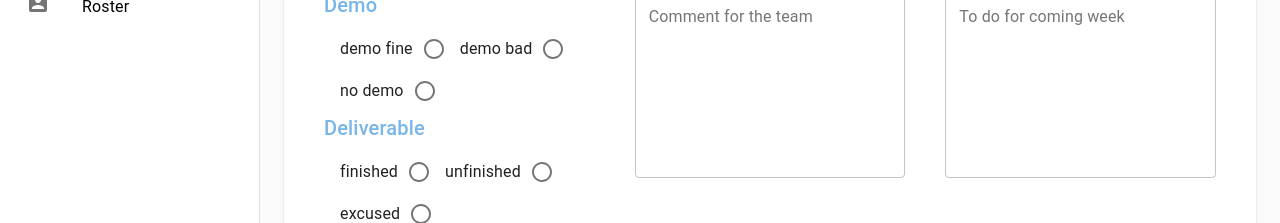
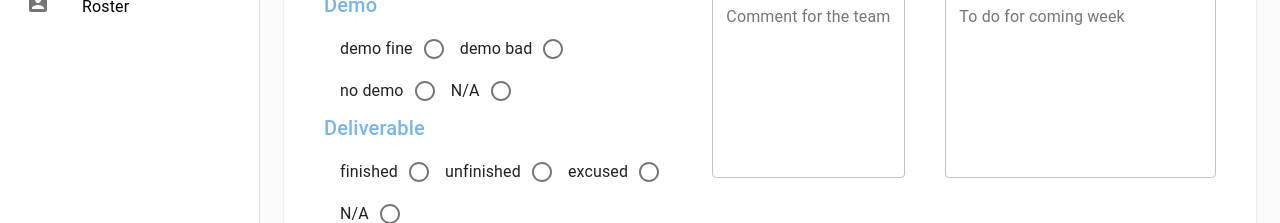
Before and after one commit to Patrick-Carawan/Comp523AdminTools, a React (Create React App) app: page /meeting in a window 1280 px wide. Shown: the part 577-800 px from the top of the page. Built offline with nearby package versions, Linux system fonts and the light colour scheme; no server answers.

Commit message:
data centralized in meeting. debounced. doesn't post to backend yet

```diff
--- a/package.json
+++ b/package.json
@@ -14,6 +14,7 @@
         "date-fns": "^2.11.1",
         "dotenv": "^8.2.0",
         "express": "^4.17.1",
+        "lodash": "^4.17.15",
         "mongoose": "^5.9.3",
         "react": "^16.12.0",
         "react-csv-reader": "^3.0.5",
--- a/src/Components/FunctionalCard/DataSelector.jsx
+++ b/src/Components/FunctionalCard/DataSelector.jsx
@@ -36,6 +36,7 @@ export default function DataSelector(props) {
   }, []);
 
   const handleWeekChange = (event) => {
+    props.changeWeek(event.target.value);
     setWeek(event.target.value);
   };
 
@@ -71,7 +72,6 @@ export default function DataSelector(props) {
               <MenuItem value="">
                 <em>None</em>
               </MenuItem>
-              <MenuItem value={12}>This Week</MenuItem>
               <MenuItem value={1}>Week 1</MenuItem>
               <MenuItem value={2}>Week 2</MenuItem>
               <MenuItem value={3}>Week 3</MenuItem>
@@ -110,7 +110,7 @@ export default function DataSelector(props) {
               <em>None</em>
             </MenuItem>
             {teams.map((team, index) => (
-              <MenuItem value={team}>{team["teamName"]}</MenuItem>
+              <MenuItem value={team} key={index}>{team["teamName"]}</MenuItem>
             ))}
           </Select>
           <FormHelperText>Choose the team</FormHelperText>
--- a/src/Components/Meeting.jsx
+++ b/src/Components/Meeting.jsx
@@ -78,7 +78,7 @@ const useStyles = makeStyles((theme) => ({
 
 export default function MeetingPage() {
   useEffect(() => {
-    Axios.get(`http://localhost:5000/teams/Spring2020`).then((res) => {
+    Axios.get(`http://localhost:5000/teams/semester/Spring2020`).then((res) => {
       console.log("teams", res);
       setTeams(res["data"]);
     });
@@ -87,6 +87,11 @@ export default function MeetingPage() {
   const [teams, setTeams] = React.useState([]);
   const [attendanceMap, setAttendanceMap] = React.useState(new Map());
   const [selectedTeam, setSelectedTeam] = React.useState({});
+  const [demoStatus, setDemoStatus] = React.useState('');
+  const [week, setWeek] = React.useState(-1);
+  const [deliverableStatus, setDeliverableStatus] = React.useState('');
+  const [comment, setComment] = React.useState('');
+  const [weekTodo, setWeekTodo] = React.useState('');
 
   const changeAttendance = (member, attendanceValue) => {
     let tempAttendanceMap = new Map(attendanceMap);
@@ -100,10 +105,39 @@ export default function MeetingPage() {
     console.log(team);
   };
 
+  const changeDemoStatus = (status) =>{
+    setDemoStatus(status);
+  };
+  const changeDeliverableStatus = (status) =>{
+    setDeliverableStatus(status);
+  };
+  const changeWeek = (week) =>{
+    setWeek(week);
+  };
+
+  const changeComment = (comment) => {
+    setComment(comment);
+  };
+
+  const changeWeekTodo = (weekTodo) => {
+    setWeekTodo(weekTodo);
+  };
+
+
   const classes = useStyles();
 
   const fixedHeightPaper = clsx(classes.paper, classes.fixedHeight);
   const MeetingTaskPaper = clsx(classes.paper, classes.meetingTaskHeight);
+
+  function submitCoachMeeting() {
+    console.log('week', week);
+    console.log('team', selectedTeam);
+    console.log('demo', demoStatus);
+    console.log('deliverable', deliverableStatus);
+    console.log('attendance', attendanceMap);
+    console.log('comment', comment);
+    console.log('weekly todo', weekTodo);
+  }
 
   return (
     <div className={classes.root}>
@@ -120,6 +154,7 @@ export default function MeetingPage() {
                   changeSelectedTeam={(team) => {
                     changeSelectedTeam(team);
                   }}
+                  changeWeek={(week)=> changeWeek(week)}
                 />
               </Paper>
             </Grid>
@@ -135,22 +170,27 @@ export default function MeetingPage() {
             </Grid>
             <Grid item xs={12}>
               <Paper className={MeetingTaskPaper}>
-                <MeetingTask teams={teams} />
+                <MeetingTask
+                    changeComment={(comment) =>changeComment(comment)}
+                    changeWeeklyTodo={(todo) => changeWeekTodo(todo)}
+                    changeDeliverableStatus={(status) => changeDeliverableStatus(status)}
+                    changeDemoStatus={(status) => changeDemoStatus(status)}
+                    teams={teams} />
               </Paper>
             </Grid>
           </Grid>
         </Container>
         <Container>
           <Grid container>
-            <Grid item xs={5}></Grid>
+            <Grid item xs={5}>
             <Grid item xs={2}>
               <div className={classes.root}>
-                <Button variant="contained" color="primary">
+                <Button onClick={submitCoachMeeting} variant="contained" color="primary">
                   Submit
                 </Button>
               </div>
             </Grid>
-            <Grid item xs={5}></Grid>
+            </Grid>
           </Grid>
         </Container>
       </main>
--- a/src/Components/MeetingSelector.jsx
+++ b/src/Components/MeetingSelector.jsx
@@ -117,7 +117,7 @@ export default function CheckAttendance(props) {
       {props.team.teamMembers
         ? props.team.teamMembers.map((member, index) =>
           props.team.teamMembers.length > 0 ?
-            <div className="teamMember">
+            <div className="teamMember" key={index}>
               <Title>{member}</Title>
               <FormControl component="fieldset">
                 <RadioGroup
--- a/src/Components/MeetingTask.jsx
+++ b/src/Components/MeetingTask.jsx
@@ -1,5 +1,5 @@
-import React from "react";
-import { makeStyles } from "@material-ui/core/styles";
+import React, {useRef} from "react";
+import {makeStyles} from "@material-ui/core/styles";
 import TextField from "@material-ui/core/TextField";
 import Button from "@material-ui/core/Button";
 import Radio from "@material-ui/core/Radio";
@@ -7,11 +7,12 @@ import RadioGroup from "@material-ui/core/RadioGroup";
 import FormControlLabel from "@material-ui/core/FormControlLabel";
 import Title from "./Title";
 import FormControl from "@material-ui/core/FormControl";
-import { Typography } from "@material-ui/core";
+import {Typography} from "@material-ui/core";
 import Grid from "@material-ui/core/Grid";
 import Container from "@material-ui/core/Container";
-import { useEffect } from "react";
+import {useEffect} from "react";
 import Axios from "axios";
+import {debounce, throttle} from 'lodash';
 
 const useStyles = makeStyles((theme) => ({
     root: {
@@ -29,19 +30,65 @@ export default function MeetingTask(props) {
     const classes = useStyles();
     const [value, setValue] = React.useState("Controlled");
     const [comment, setComment] = React.useState("");
-  const [weeklyNote, setWeeklyNote] = React.useState("");
+    const [weeklyTodo, setWeeklyTodo] = React.useState("");
     const [demoStatus, setDemoStatus] = React.useState("");
     const [deliverableStatus, setDeliverableStatus] = React.useState("");
+
+    // const debounce = (callback, delay ) => {
+    //     let timeout;
+    //     return function(){
+    //         const functionCall = () => callback.apply(this, arguments);
+    //         clearTimeout(timeout);
+    //         timeout = setTimeout(functionCall, delay);
+    //     }
+    // };
+
+    function debounced(delay, fn) {
+        let timerId;
+        return function (...args) {
+            if (timerId) {
+                clearTimeout(timerId);
+            }
+            timerId = setTimeout(() => {
+                fn(...args);
+                timerId = null;
+            }, delay);
+        }
+    }
+
+
+    const delayedChangeComment = useRef(throttle(comment => props.changeComment(comment), 2000)).current;
+    const delayedChangeWeeklyTodo = useRef(throttle(todo => props.changeWeeklyTodo(todo), 2000)).current;
+    const changeComment = (event) => {
+        setComment(event.target.value);
+        delayedChangeComment(event.target.value);
+    };
+
+    const changeWeeklyTodo = (event) => {
+        setWeeklyTodo(event.target.value);
+        delayedChangeWeeklyTodo(event.target.value);
+    };
+
+    const changeDeliverableStatus = (event) => {
+        setDeliverableStatus(event.target.value);
+        props.changeDeliverableStatus(event.target.value);
+    };
+
+    const changeDemoStatus = (event) => {
+        setDemoStatus(event.target.value);
+        props.changeDemoStatus(event.target.value);
+    };
 
     const handleChange = (event) => {
         setValue(event.target.value);
     };
 
+
     return (
         <div>
             <Container maxWidth="lg" className={classes.container}>
                 <Grid container spacing={5}>
-          <Grid item xs={4}>
+                    <Grid item xs={5}>
                         <FormControl component="fieldset">
                             <Title>Demo</Title>
                             <RadioGroup
@@ -50,25 +97,31 @@ export default function MeetingTask(props) {
                                 name="position"
                                 defaultValue="top"
                                 onChange={(e) => {
-                  setDemoStatus(e.target.value);
+                                    changeDemoStatus(e)
                                 }}
                             >
                                 <FormControlLabel
                                     value="demo fine"
-                  control={<Radio color="primary" />}
+                                    control={<Radio color="primary"/>}
                                     label="demo fine"
                                     labelPlacement="start"
                                 />{" "}
                                 <FormControlLabel
                                     value="demo bad"
-                  control={<Radio color="primary" />}
+                                    control={<Radio color="primary"/>}
                                     label="demo bad"
                                     labelPlacement="start"
                                 />{" "}
                                 <FormControlLabel
                                     value="no demo"
-                  control={<Radio color="default" />}
+                                    control={<Radio color="default"/>}
                                     label="no demo"
+                                    labelPlacement="start"
+                                />
+                                <FormControlLabel
+                                    value="N/A"
+                                    control={<Radio color="default"/>}
+                                    label="N/A"
                                     labelPlacement="start"
                                 />
                             </RadioGroup>
@@ -82,32 +135,37 @@ export default function MeetingTask(props) {
                                 name="position"
                                 defaultValue="top"
                                 onChange={(e) => {
-                  setDeliverableStatus(e.target.value);
-                  console.log(e.target.value);
+                                    changeDeliverableStatus(e);
                                 }}
                             >
                                 <FormControlLabel
                                     value="finished"
-                  control={<Radio color="primary" />}
+                                    control={<Radio color="primary"/>}
                                     label="finished"
                                     labelPlacement="start"
                                 />{" "}
                                 <FormControlLabel
                                     value="unfinished"
-                  control={<Radio color="secondary" />}
+                                    control={<Radio color="secondary"/>}
                                     label="unfinished"
                                     labelPlacement="start"
                                 />{" "}
                                 <FormControlLabel
                                     value="excused"
-                  control={<Radio color="default" />}
+                                    control={<Radio color="default"/>}
                                     label="excused"
+                                    labelPlacement="start"
+                                />
+                                <FormControlLabel
+                                    value="N/A"
+                                    control={<Radio color="default"/>}
+                                    label="N/A"
                                     labelPlacement="start"
                                 />
                             </RadioGroup>
                         </FormControl>
                     </Grid>
-          <Grid className="commentSection" item xs={4}>
+                    <Grid className="commentSection" item xs={3}>
                         <TextField
                             id="outlined-multiline-static"
                             label="Comment for the team"
@@ -117,7 +175,7 @@ export default function MeetingTask(props) {
                             defaultValue=""
                             variant="outlined"
                             onChange={(e) => {
-                setComment(e.target.value);
+                                changeComment(e);
                             }}
                         />
                     </Grid>
@@ -131,7 +189,7 @@ export default function MeetingTask(props) {
                             defaultValue=""
                             variant="outlined"
                             onChange={(e) => {
-                setWeeklyNote(e.target.value);
+                                changeWeeklyTodo(e);
                             }}
                         />
                     </Grid>
```
Lines whose indentation alone changed are shown as unchanged.
